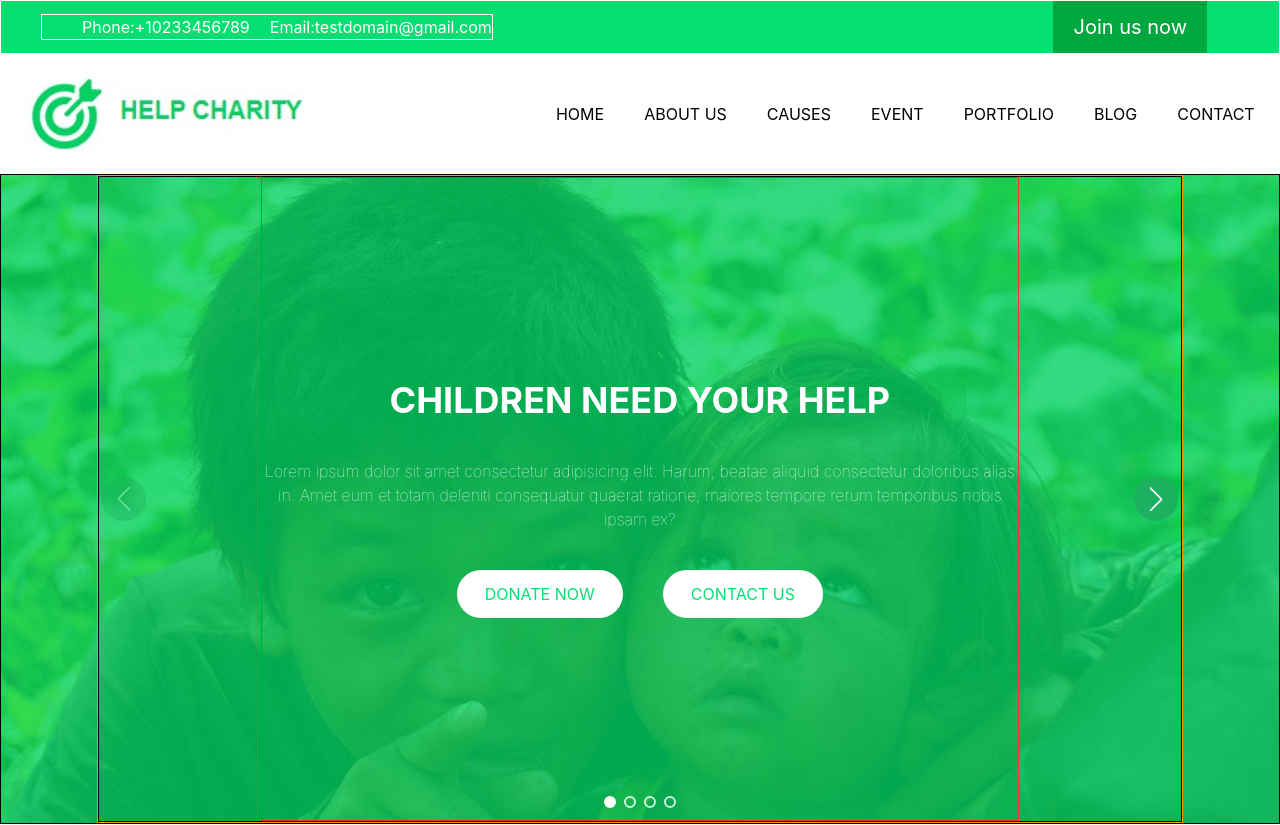
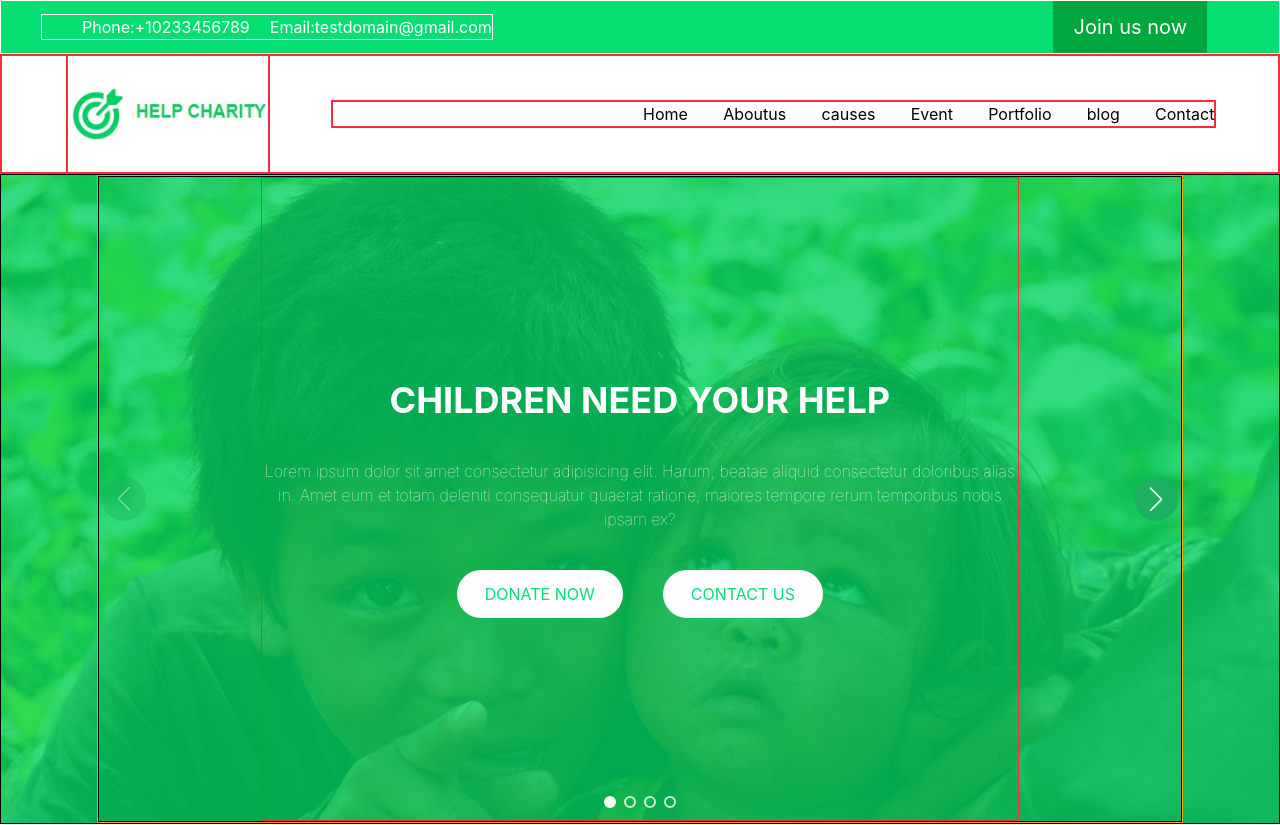
Before and after one commit to aaljin-dev/templateone, a React (Vite) app: page / in a window 1280 px wide. Shown: the top 825 px of the page. Built offline with nearby package versions, Linux system fonts and the light colour scheme.

Commit message:
mobile responcable

```diff
--- a/src/App.css
+++ b/src/App.css
@@ -19,3 +19,8 @@
 .donationAndDonor .swiper-pagination-bullet-active {
   background-color: rgb(72, 230, 72) !important;
 }
+@media (max-width: 768px) {
+  .donationAndDonor .swiper {
+    padding-bottom: 80px;
+  }
+}
--- a/src/Component/Activity/Activity.jsx
+++ b/src/Component/Activity/Activity.jsx
@@ -32,7 +32,7 @@ const Activity = ({ headerone }) => {
     <div className="py-20 bg-gray-50 flex flex-col items-center">
       <Heading headerone={headerone} />
 
-      <div className="flex flex-col md:flex-row gap-8 px-4 max-w-6xl h-[350px] mx-auto borderr">
+      <div className="flex flex-col md:flex-row gap-8 px-4 max-w-6xl min-h-[350px] mx-auto borderr">
         {cardData.map((card) => (
           <div
             key={card.id}
--- a/src/Component/DonationAndDonors/DonationAndDonors.jsx
+++ b/src/Component/DonationAndDonors/DonationAndDonors.jsx
@@ -17,7 +17,7 @@ const DonationAndDonors = () => {
   const data = [{}];
 
   return (
-    <div className="flex flex-col lg:flex-row w-full border px-[5%] h-[600px]">
+    <div className="flex flex-col lg:flex-row w-full border px-[5%] min-h-[600px]">
       {/* Donation Now Section */}
       <div className="lg:w-1/2 bg-[#4cdf68] p-12 lg:p-20 text-white flex flex-col justify-center">
         <h2 className="text-3xl font-bold mb-10 text-center lg:text-left">
@@ -103,12 +103,12 @@ const DonationAndDonors = () => {
       </div>
 
       {/* Featured Donors Section */}
-      <div className="lg:w-9/12 h-full bg-gray-100 p-12 lg:p-20 flex flex-col justify-center items-center border-orange-700">
+      <div className="lg:w-9/12 h-full bg-gray-100 p-12 lg:p-20 flex flex-col justify-center items-center borderr">
         <h2 className="text-3xl font-bold mb-5 mt-3 text-center text-gray-800">
           FEATURED DONORS
         </h2>
 
-        <div className="max-w-md mx-auto w-full text-center donors-slider border donationAndDonor">
+        <div className="max-w-md mx-auto w-full text-center donors-slider border donationAndDonor ">
           <Swiper
             modules={[Pagination]}
             spaceBetween={30}
--- a/src/Component/Nav.jsx
+++ b/src/Component/Nav.jsx
@@ -1,24 +1,68 @@
-import React from "react";
+import React, { useState } from "react";
 import img from "../assets/image.png";
+import { CiMenuBurger } from "react-icons/ci";
 
 const Nav = () => {
+  const [Open, setOpen] = useState(false);
   return (
-    <div className=" flex justify-around items-center gap-50 w-full h-30 ">
-      <div>
-        <img src={img} alt="" className="w-70" />
+    <nav className="relative">
+      <div className=" flex justify-around items-center gap-[5%] w-full h-30 borderr px-[2%] md:pl-[5%] md:pr-[1px]">
+        <div>
+          <img
+            src={img}
+            alt=""
+            className="w-60 h-20 object-contain borderr md:w-70 md:h-30 "
+          />
+        </div>
+        <div className="hidden md:block borderr w-full">
+          <div className="flex gap-[4%] justify-end">
+            <a href="">Home</a>
+            <a href="">Aboutus</a>
+            <a href="">causes</a>
+            <a href="">Event</a>
+            <a href="">Portfolio</a>
+            <a href="">blog</a>
+            <a href="">Contact</a>
+          </div>
+        </div>
+        <div>
+          <button
+            className="block md:hidden"
+            onClick={() => {
+              setOpen(!Open);
+            }}
+          >
+            <CiMenuBurger className="text-3xl" />
+          </button>
+        </div>
       </div>
-      <div>
-        <ul className="flex gap-10">
-          <li>HOME</li>
-          <li>ABOUT US</li>
-          <li>CAUSES</li>
-          <li>EVENT</li>
-          <li>PORTFOLIO</li>
-          <li>BLOG</li>
-          <li>CONTACT</li>
-        </ul>
+      {/* mobile */}
+      <div
+        className={`${Open ? "block" : "hidden"} absolute top-full left-0 w-full bg-green-700 space-y-2 pb-3 z-50`}
+      >
+        <a href="" className="text-white text-center text-lg px-4 block">
+          Home
+        </a>
+        <a href="" className="text-white text-center text-lg px-4 block">
+          Aboutus
+        </a>
+        <a href="" className="text-white text-center text-lg px-4 block">
+          causes
+        </a>
+        <a href="" className="text-white text-center text-lg px-4 block">
+          Event
+        </a>
+        <a href="" className="text-white text-center text-lg px-4 block">
+          Portfolio
+        </a>
+        <a href="" className="text-white text-center text-lg px-4 block">
+          blog
+        </a>
+        <a href="" className="text-white text-center text-lg px-4 block">
+          Contact
+        </a>
       </div>
-    </div>
+    </nav>
   );
 };
 
--- a/src/Component/OurVolunteer/OurVolunteer.jsx
+++ b/src/Component/OurVolunteer/OurVolunteer.jsx
@@ -27,7 +27,7 @@ const OurVolunteer = ({ headfour }) => {
         >
           {volunteers.map((vol) => (
             <SwiperSlide key={vol.id}>
-              <div className="bg-white borderr w-[60%] border-gray-100 rounded-lg shadow-sm flex overflow-hidden mb-[100px]">
+              <div className="bg-white borderr w-[60%] md:min-w-[60%] border-gray-100 rounded-lg shadow-sm flex overflow-hidden mb-[100px]">
                 {/* <img
                   src={vol.image}
                   alt={vol.name}
@@ -80,6 +80,16 @@ const OurVolunteer = ({ headfour }) => {
         .volunteer-slider .swiper-button-prev:after {
           font-size: 16px;
         }
+        @media (max-width: 768px) {
+            .volunteer-slider .swiper-button-prev {
+          left: 40%;
+          transform: translateX(-50%);
+        }
+        .volunteer-slider .swiper-button-next {
+          right: 40%;
+          transform: translateX(50%);
+        }
+        }
       `}</style>
     </div>
   );
```
Also changed, not shown: 1 other file (tests, documents, lock files or other folders).
